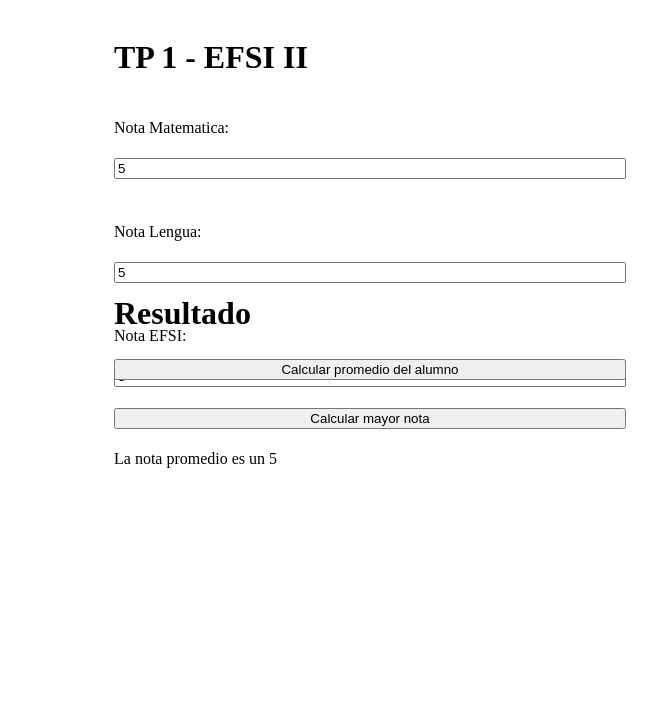
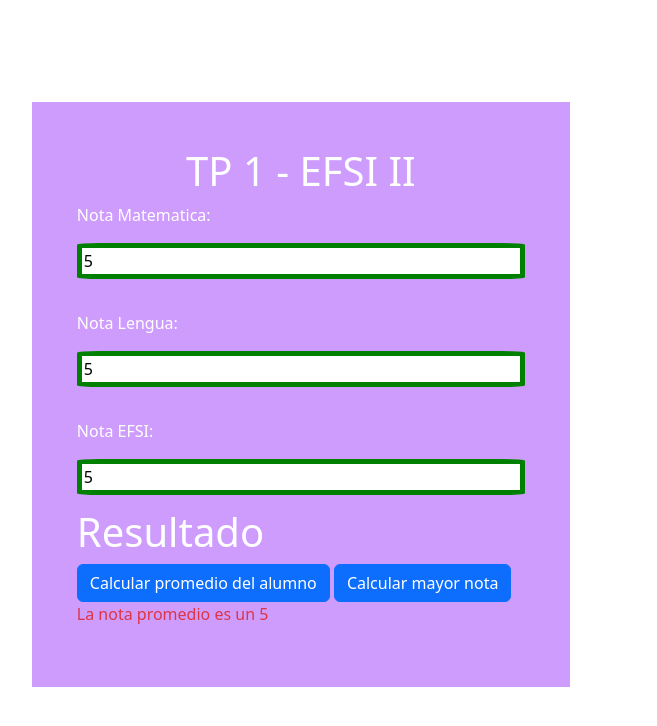
Before and after one commit to gonzalosusel/TP1_EFSI2_Bebczuk_Susel, a plain HTML site: page index.html in a window 1280 px wide. Both pictures are taken after typing "5", "5", "5" into the empty fields and a click on the button "Calcular promedio del alumno". Shown: the whole page, without its empty margins (288-945 px from the left). Drawn offline with nearby package versions, Linux system fonts and the light colour scheme.

Commit message:
Terminar TP

```diff
--- a/index.html
+++ b/index.html
@@ -4,25 +4,27 @@
     <meta charset="UTF-8">
     <meta name="viewport" content="width=device-width, initial-scale=1.0">
     <title>TP1_EFSI2</title>
+    <link href="https://cdn.jsdelivr.net/npm/bootstrap@5.3.3/dist/css/bootstrap.min.css" rel="stylesheet" integrity="sha384-QWTKZyjpPEjISv5WaRU9OFeRpok6YctnYmDr5pNlyT2bRjXh0JMhjY6hW+ALEwIH" crossorigin="anonymous">    <link href="https://cdn.jsdelivr.net/npm/bootstrap@5.3.3/dist/css/bootstrap.min.css" rel="stylesheet" integrity="sha384-QWTKZyjpPEjISv5WaRU9OFeRpok6YctnYmDr5pNlyT2bRjXh0JMhjY6hW+ALEwIH" crossorigin="anonymous">
     <link href="styles.css" rel="stylesheet">
+
 </head>
 <body>
 
     <div id="container">
         <div id="InputNotas">
-            <h1>TP 1 - EFSI II</h1>
+            <h1 class="text-center">TP 1 - EFSI II</h1>
             <p>Nota Matematica:</p>
-            <input id="notaMatematica" type="number" placeholder="Nota Mate"><br>
+             <input id="notaMatematica" type="number" class="form-label" placeholder="Nota Mate" oninput="verificarNota(this.id)" onblur="verificarNota(this.id)"><br> <!-- con el oninput verifica en el momento si lo que escribió el usuario cumple con lo solicitado -->
             <p>Nota Lengua:</p>
-            <input id="notaLengua" type="number" placeholder="Nota Lengua"><br>
+            <input id="notaLengua" type="number" class="form-label" placeholder="Nota Lengua" oninput="verificarNota(this.id)" onblur="verificarNota(this.id)"><br>
             <p>Nota EFSI:</p>
-            <input id="notaEFSI" type="number" placeholder="Nota EFSI">
+            <input id="notaEFSI" type="number" class="form-label" placeholder="Nota EFSI" oninput="verificarNota(this.id)" onblur="verificarNota(this.id)">
         </div>
 
         <div id="Resultado">
             <h1>Resultado</h1>
-            <button id="CalcularPromedio">Calcular promedio del alumno</button><br>
-            <button id="CalcularMayorNota">Calcular mayor nota</button>
+            <button id="CalcularPromedio"  class="btn btn-primary">Calcular promedio del alumno</button>
+            <button id="CalcularMayorNota" class="btn btn-primary">Calcular mayor nota</button>
             <p id="ResultadoTxt"></p>
         </div>
     </div>
--- a/script.js
+++ b/script.js
@@ -10,7 +10,7 @@ const verificarNotas = () => {
         }
 
         const nota = parseInt(EL.value); //convertimos el id en numero y verificamos que este entre 1 y 10.
-        if(nota < 0 || nota > 10){
+        if(nota < 1 || nota > 10){
             todoEnOrden = false;
             alert(`La nota del siguiente campo no está entre 1 y 10: ${EL.getAttribute("placeholder")}`);
         }
@@ -19,14 +19,46 @@ const verificarNotas = () => {
     return todoEnOrden; //usamos este bool para evitar que se realizen calculos en caso de que los inputs no sean validos.
 };
 
+const verificarNota = (id) => {
+    EL = document.getElementById(id); //agarramos el elemento para verificar que tenga un valor.
+    if(!EL.value || parseInt(EL.value) < 1 || parseInt(EL.value) > 10){
+        EL.classList.add("campofalse");
+        EL.classList.remove("campotrue");
+    } else {
+        EL.classList.remove("campofalse");
+        EL.classList.add("campotrue");
+    }
+};
+
 document.querySelector("#CalcularPromedio").onclick = e => {
     if(!verificarNotas()) return;
-    document.querySelector("#ResultadoTxt").textContent = `La nota promedio es un ${CalcularNotaPromedio()}`;
+    let promedio = CalcularNotaPromedio();
+    document.querySelector("#ResultadoTxt").textContent = `La nota promedio es un ${promedio}`;
+    if(promedio < 6){
+        document.querySelector("#ResultadoTxt").classList.add("text-danger");
+        document.querySelector("#ResultadoTxt").classList.remove("text-success");
+    } else {
+        document.querySelector("#ResultadoTxt").classList.add("text-success");
+        document.querySelector("#ResultadoTxt").classList.remove("text-danger");
+    }
 };
 
 document.querySelector("#CalcularMayorNota").onclick = e => {
     if(!verificarNotas()) return;
-    document.querySelector("#ResultadoTxt").textContent = `La nota mas alta es de la materia ${CalcularMayorNota().substring(4)}`; //usamos substring para borrar los prefijos de los id ya que devuelve el nombre del id.
+    let materias = CalcularMayorNota();
+    let materiasmaximas = materias.map(el => el.substring(4)).join(" y "); //usamos substring para borrar los prefijos de los id ya que devuelve el nombre del id.
+
+    document.querySelector("#ResultadoTxt").classList.remove("text-danger");
+    document.querySelector("#ResultadoTxt").classList.remove("text-success");
+    document.querySelector("#ResultadoTxt").textContent = `La nota mas alta es de la/s materia/s ${materiasmaximas}`;
+
+    document.querySelector("#notaMatematica").classList.remove("campomayor")
+    document.querySelector("#notaLengua").classList.remove("campomayor")
+    document.querySelector("#notaEFSI").classList.remove("campomayor")
+
+    for(let materia of materias){
+        document.querySelector(`#${materia}`).classList.add("campomayor") // Al apretar la opcion de mayor nota se pondrá en azul el o los numeros de mayor denominacion.
+    }
 };
 
 const CalcularMayorNota = () => {
@@ -36,15 +68,18 @@ const CalcularMayorNota = () => {
         "notaEFSI": 0
     };
 
-    for(let nota of Object.keys(notas))
-        notas[nota] = parseInt(document.getElementById(nota).value);
+    for(let nota of Object.keys(notas)) //Agarra las claves del objeto notas de arriba que el usuario va a cargar previamente (en caso de que este ok lo hará).
+        notas[nota] = parseInt(document.getElementById(nota).value); //Carga los valores en el objeto notas.
 
     let max = 0;
-    let maxMateria;
+    let maxMateria = [];
     for(let nota of Object.keys(notas)){  //funcion clasica para obtener tanto el nombre de la materia y cuanto fue la mayor nota.
         if(notas[nota] > max){
             max = notas[nota];
-            maxMateria = nota;
+            maxMateria.splice(0, maxMateria.length); // Vaciamos la lista antes de añadir la nueva materia
+            maxMateria.push(nota); // al hacer push se añade el elemento a la lista.
+        } else if(notas[nota] == max){
+            maxMateria.push(nota);
         }
     }
 
@@ -54,7 +89,6 @@ const CalcularMayorNota = () => {
 const CalcularNotaPromedio = () => {
     let notas = ["notaMatematica", "notaLengua", "notaEFSI"];
     notas = notas.map(nota => parseInt(document.querySelector(`#${nota}`).value)); //funcion que mapea cada elemento del array al valor de su input.
-    console.log(notas);
     let suma = 0;
     for(let nota of notas){  //for que va sumando las notas de los inputs.
         suma += nota;
--- a/styles.css
+++ b/styles.css
@@ -1,30 +1,48 @@
-#InputNotas{
+
+body{
+    background-color: linear-gradient(rgb(45, 58, 103), rgb(148, 148, 229)) !important;
     display: flex;
     flex-direction: column;
     gap: 5px;
-    padding: 5px;
-    width: 40%;
     position: absolute;
-    margin-left: 30%;
+    width: 70%;
+    margin-left: 25%;
+    margin-top: 8%;
 }
 
+h1, p {
+    color:white !important;
+}
 
 #container{
     display: flex;
     flex-direction: column;
+    justify-content: center;
     gap: 5px;
     padding: 5px;
-    width: 40%;
-
+    width: 60%;
+    background-color: rgb(206, 156, 253);
+    padding: 5%;
 }
 
-#Resultado{
+#InputNotas{
     display: flex;
+    border-radius: 5%;
+    justify-content: center;
     flex-direction: column;
-    gap: 5px;
-    padding: 5px;
-    width: 40%;
-    position: absolute;
-    margin-left: 30%;
-    margin-top: 20%;
 }
+
+.campofalse{
+    border:5px solid red !important;
+    border-radius: 5%;
+}
+
+.campotrue{
+    border: 5px solid green !important;
+    border-radius: 5%;
+}
+
+.campomayor{
+    border: 5px solid blue !important;
+    border-radius: 5%;
+}
```
